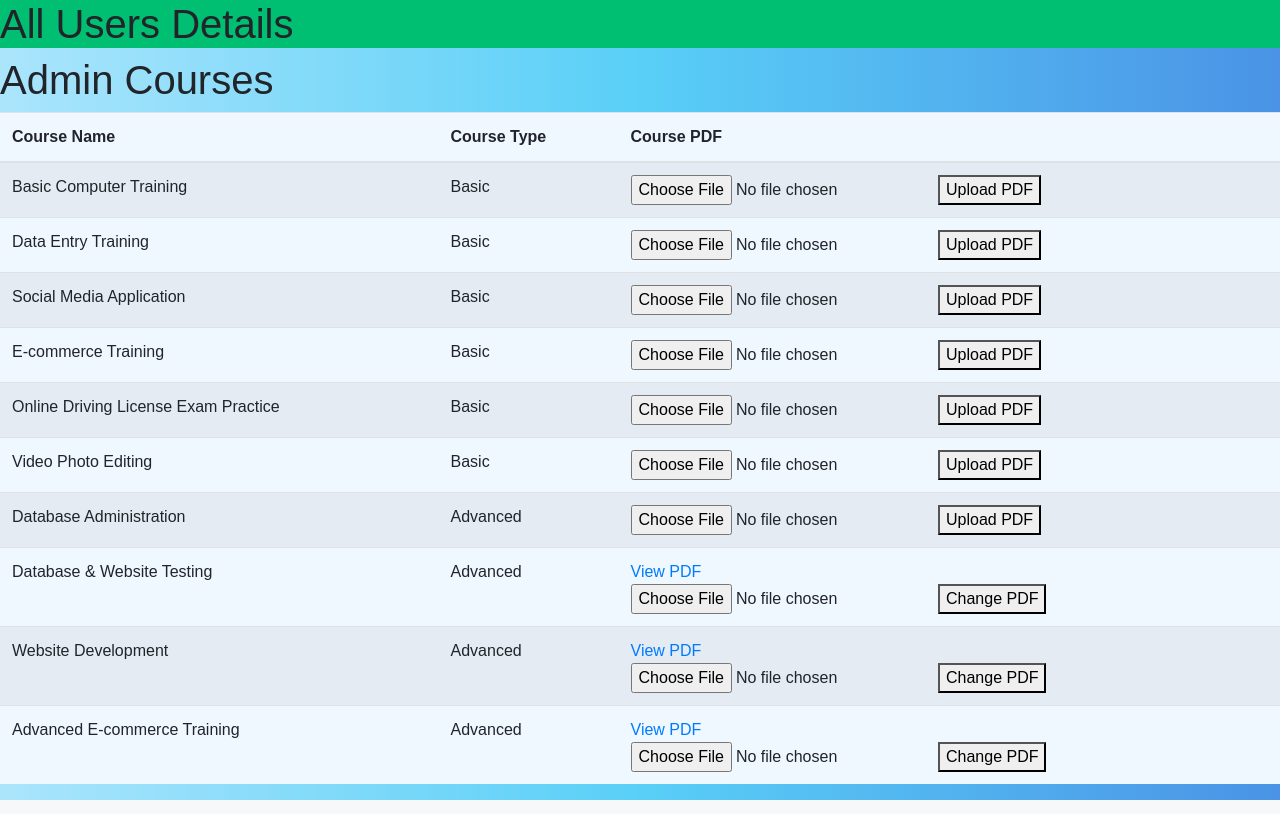
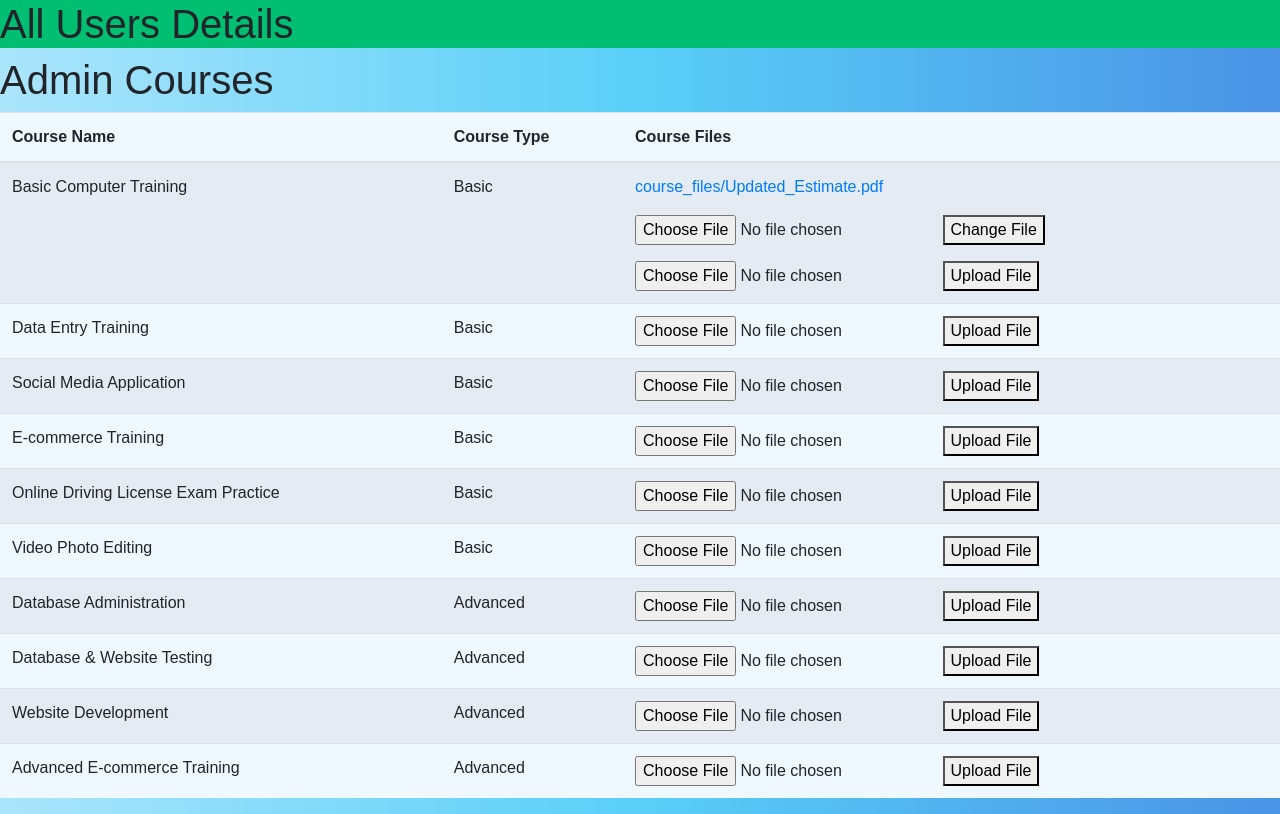
Before and after one commit to eyob17/wanza, a Django app: page /admin_courses in a window 1280 px wide. Shown: the part 92-906 px from the top of the page. Run offline with Django 4.2, Linux system fonts and the light colour scheme; a user stored in the database is signed in; data comes from the database, SQL or seed files in the repository.

Commit message:
added a new table to store multiple files

```diff
--- a/students/admin.py
+++ b/students/admin.py
@@ -4,8 +4,9 @@
 # students/admin.py
 
 from django.contrib import admin
-from .models import Course, Services, Student
+from .models import Course, CourseFile, Services, Student
 
 admin.site.register(Student)
 admin.site.register(Course)
+admin.site.register(CourseFile)
 admin.site.register(Services)
--- a/students/models.py
+++ b/students/models.py
@@ -38,10 +38,18 @@
     credit_hours = models.IntegerField()
     course_image = models.ImageField(upload_to='course_images/')
     course_type = models.CharField(max_length=100)
-    course_pdf = models.FileField(upload_to='course_pdfs/', blank=True)
+    course_files = models.ManyToManyField('CourseFile', related_name='courses')
+
 
     def __str__(self):
         return self.course_name
+
+class CourseFile(models.Model):
+    file = models.FileField(upload_to='course_files/')
+    uploaded_at = models.DateTimeField(auto_now_add=True)
+
+    def __str__(self):
+        return self.file.name
 class Services(models.Model):
     service_name = models.CharField(max_length=100)
     service_description = models.TextField()
--- a/students/views.py
+++ b/students/views.py
@@ -26,10 +26,24 @@
     return render(request, 'auth/students_detail.html', {'users': all_users})
 @user_passes_test(is_staff_user)
 def admin_courses(request):
-    # Retrieve all users
+    if request.method == 'POST':
+        course_name = request.POST.get('course_name')
+        uploaded_file = request.FILES.get('course_file')
+
+        if course_name and uploaded_file:
+            try:
+                course = Course.objects.get(course_name=course_name)
+                course_file = CourseFile.objects.create(file=uploaded_file)
+                course.course_files.add(course_file)
+            except Course.DoesNotExist:
+                pass
+
     courses = Course.objects.all()
     context = {'courses': courses}
     return render(request, 'auth/admin_courses.html', context)
+
+
+
 # Create your views here.
 def home(request):
     courses = Course.objects.all()
@@ -163,7 +177,7 @@
         return redirect("/signin")
 
     return render(request, "auth/signup.html")
-from .models import Course
+from .models import Course, CourseFile
 
 def courses(request):
     courses = Course.objects.all()
--- a/templates/auth/admin_courses.html
+++ b/templates/auth/admin_courses.html
@@ -9,34 +9,34 @@
     <thead>
       <tr>
         <th>Course Name</th>
-
         <th>Course Type</th>
-        <th>Course PDF</th>
+        <th>Course Files</th>
       </tr>
     </thead>
     <tbody>
       {% for course in courses %}
         <tr>
           <td>{{ course.course_name }}</td>
-
           <td>{{ course.course_type }}</td>
           <td>
-            {% if course.course_pdf %}
-              <a href="{{ course.course_pdf.url }}" target="_blank">View PDF</a>
-              <form method="post" enctype="multipart/form-data">
+            {% for file in course.course_files.all %}
+              <p>
+                <a href="{{ file.file.url }}" target="_blank">{{ file.file.name }}</a>
+                <form method="post" enctype="multipart/form-data">
+                  {% csrf_token %}
+                  <input type="file" name="course_files">
+                  <button type="submit">Change File</button>
+                </form>
+              </p>
+            {% endfor %}
+            <form method="post" enctype="multipart/form-data">
                 {% csrf_token %}
-                <input type="file" name="course_pdf">
-                <button type="submit">Change PDF</button>
+                <input type="hidden" name="course_name" value="{{ course.course_name }}">
+                <input type="file" name="course_file">
+                <button type="submit">Upload File</button>
               </form>
-            {% else %}
-              <form method="post" enctype="multipart/form-data">
-                {% csrf_token %}
-                <input type="file" name="course_pdf">
-                <button type="submit">Upload PDF</button>
-              </form>
-            {% endif %}
           </td>
         </tr>
       {% endfor %}
     </tbody>
-  </table>
+</table>
```
Also changed, not shown: db.sqlite3, students/migrations/0015_coursefile_remove_course_course_pdf_and_more.py (added), 2 other files.
